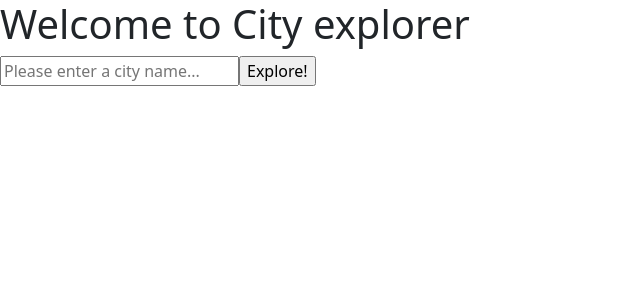
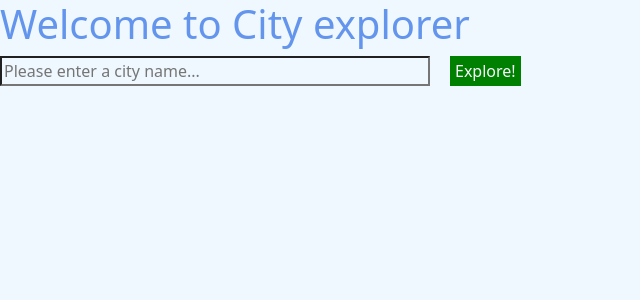
Before and after one commit to WasemIdres/city-explorer, a React (Create React App) app: page / in a window 1280 px wide. Shown: the top 300 px of the page, without its empty margins (0-640 px from the left). Built offline with nearby package versions, Linux system fonts and the light colour scheme.

Commit message:
some css

```diff
--- a/src/App.js
+++ b/src/App.js
@@ -2,6 +2,7 @@ import React, { Component } from 'react'
 import Location from './components/Location';
 import SearchForm from './components/SearchForm';
 import axios from 'axios';
+import style from './components/style.css';
 import 'bootstrap/dist/css/bootstrap.min.css';
 import { Alert,
 } from 'react-bootstrap'
@@ -62,8 +63,8 @@ export class App extends Component {
   }
   render() {
     return (
-      <div>
-        <h1>Welcome to City explorer</h1>
+      <div className="mainDiv">
+        <h1 className="headerTxt">Welcome to City explorer</h1>
         <SearchForm handleLocation={this.handleLocation} handleSubmit={this.handleSubmit} />
         {
           this.state.showData &&
--- a/src/components/Location.js
+++ b/src/components/Location.js
@@ -3,6 +3,7 @@ import {
     Table,
     Image,
 } from 'react-bootstrap'
+import style from './style.css';
 class Location extends Component {
     render() {
         return (
@@ -10,7 +11,7 @@ class Location extends Component {
                 {/* <h1>{this.props.city_name}</h1>
                 <h2>{this.props.type}</h2>
                 <h3>{this.props.lat}/{this.props.lon}</h3> */}
-                <Table striped bordered hover variant="dark" >
+                <Table striped bordered hover variant="dark" id={"table"} >
                     <thead>
                         <tr>
                             <th>City Name</th>
@@ -27,7 +28,7 @@ class Location extends Component {
 
                     </tbody>
                 </Table>
-                <Image style={{ marginLeft: "30%" }} src={this.props.img} roundedCircle />
+                <Image  src={this.props.img} roundedCircle />
 
             </div>
         )
--- a/src/components/SearchForm.js
+++ b/src/components/SearchForm.js
@@ -1,5 +1,5 @@
 import React, { Component } from 'react'
-
+import style from './style.css';
 class SerachFrom extends Component {
     render() {
         return (
@@ -8,8 +8,9 @@ class SerachFrom extends Component {
                     <input type="text"
                         placeholder="Please enter a city name..."
                         onChange={this.props.handleLocation}
+                        id={"submitField"}
                     />
-                    <input type="submit" value="Explore!" />
+                    <input id={"submitBtn"} type="submit" value="Explore!" />
                 </form>
             </div>
         )
--- /dev/null
+++ b/src/components/style.css
@@ -0,0 +1,31 @@
+*{
+    background-color: aliceblue;
+}
+
+.headerTxt{
+    color: cornflowerblue;
+
+}
+form
+#submitBtn{
+    background-color: green;
+    border: none;
+    margin-left: 20px ;
+    color: ghostwhite;
+    padding: 3px 5px;
+}
+#submitField{
+width: 430px;
+}
+#table{
+    width: 900px;
+    color: chocolate;
+}
+#table td{
+    color: deepskyblue;
+}
+
+img{
+    margin-left: 10%;
+    height: 450px;
+}
--- a/src/index.css
+++ b/src/index.css
@@ -4,6 +4,7 @@ body {
     'Ubuntu', 'Cantarell', 'Fira Sans', 'Droid Sans', 'Helvetica Neue',
     sans-serif;
   -webkit-font-smoothing: antialiased;
+  background-color: aliceblue;
   -moz-osx-font-smoothing: grayscale;
 }
 
```
